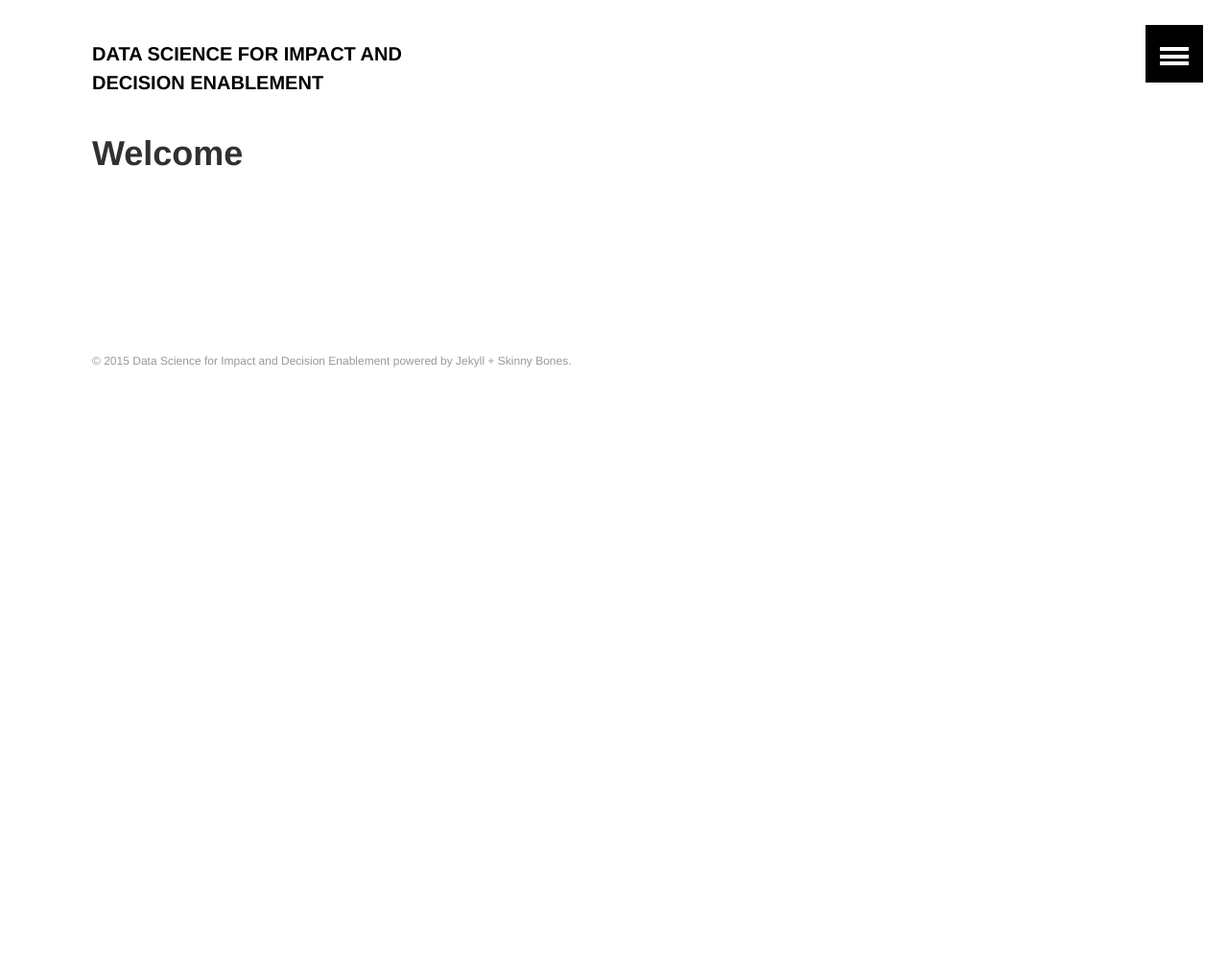
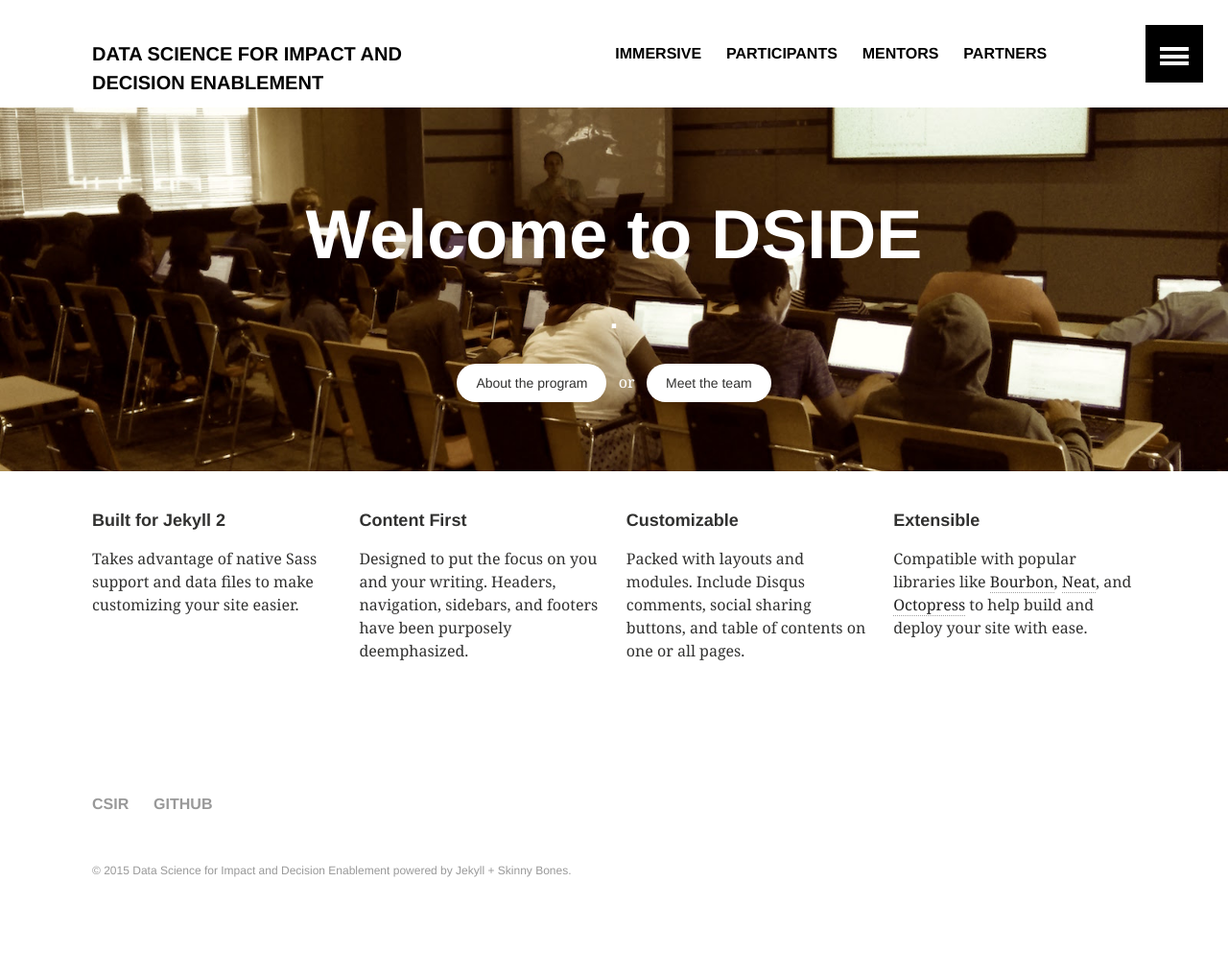
Before and after one commit to DSIDEWeb/dsideweb.github.io, a Jekyll site: the page built from index.md, in a window 1280 px wide. Shown: the whole page at 96% size. Built offline with Jekyll 4.4.1, drawn with Linux system fonts in a browser that asks for light colours; before the commit the page ends 900 px from its top, so only the background shows below that.

Commit message:
Initial commit

```diff
--- /dev/null
+++ b/_layouts/home.html
@@ -0,0 +1,71 @@
+<!DOCTYPE html>
+<html>
+  <head>
+    <meta charset="utf-8">
+    <title>{% if page.title %}{{ page.title }} • {% endif %}{{ site.title }}</title>
+    {% if page.excerpt %}<meta name="description" content="{{ page.excerpt | strip_html }}">{% endif %}
+    {% if page.tags %}<meta name="keywords" content="{{ page.tags | join: ', ' }}">{% endif %}
+    {% if page.author %}
+      {% assign author = site.data.authors[page.author] %}{% else %}{% assign author = site.owner %}
+    {% endif %}
+    {% include open-graph.html %}
+    {% if author.google.plus %}<link rel="author" href="https://plus.google.com/{{ author.google.plus }}"/>{% endif %}
+
+    <link rel="canonical" href="{{ page.url | replace:'index.html','' | prepend: site.url }}">
+
+    <link href="{{ site.url }}/atom.xml" type="application/atom+xml" rel="alternate" title="{{ site.title }} Atom Feed">
+
+    <meta name="HandheldFriendly" content="True">
+    <meta name="MobileOptimized" content="320">
+    <meta name="viewport" content="width=device-width, initial-scale=1.0">
+    <meta http-equiv="cleartype" content="on">
+
+    <link rel="stylesheet" href="{{ site.url }}/css/main.css">
+    <!-- HTML5 Shiv and Media Query Support for IE -->
+    <!--[if lt IE 9]>
+      <script src="{{ site.url }}/js/vendor/html5shiv.min.js"></script>
+      <script src="{{ site.url }}/js/vendor/respond.min.js"></script>
+    <![endif]-->
+
+  </head>
+
+  <body>
+    {% include header.html %}
+    {% include navigation-sliding.html %}
+
+    {% if page.image.feature %}
+    <div class="page-lead" style="background-image:url({{ site.url }}/images/{{ page.image.feature }})">
+      <div class="wrap page-lead-content">
+        <h1>Welcome to DSIDE</h1>
+        <h2>.</h2>
+        <a href="{{ site.url }}/getting-started/" class="btn-inverse">About the program</a> &nbsp; or &nbsp; <a href="https://github.com/mmistakes/skinny-bones-jekyll" class="btn-inverse">Meet the team</a>
+      </div><!-- /.page-lead-content -->
+    </div><!-- /.page-lead -->
+    {% endif %}
+
+    <div id="page-wrapper">
+      {% include browser-upgrade.html %}
+
+      <div id="main" role="main">
+        <div class="wrap">
+          <div class="page-title">
+            <h1>{{ page.title }}</h1>
+            {% if page.excerpt %}<h2>{{ page.excerpt }}</h2>{% endif %}
+          </div>
+          <div class="archive-wrap">
+            <div class="page-content">
+              {{ content }}
+            </div><!-- /.page-content -->
+          </div class="archive-wrap"><!-- /.archive-wrap -->
+        </div><!-- /.wrap -->
+      </div><!-- /#main -->
+
+      {% include footer.html %}
+    </div>
+
+    <script src="{{ site.url }}/js/vendor/jquery-1.9.1.min.js"></script>
+    <script src="{{ site.url }}/js/main.js"></script>
+
+  </body>
+
+</html>
--- a/index.md
+++ b/index.md
@@ -1,11 +1,30 @@
 ---
-layout: archive
+layout: home
 permalink: /
-title: "Welcome"
+image:
+  feature: workshop.jpg
 ---
 
 <div class="tiles">
-{% for post in site.posts %}
-	{% include post-grid.html %}
-{% endfor %}
+
+<div class="tile">
+  <h2 class="post-title">Built for Jekyll 2</h2>
+  <p class="post-excerpt">Takes advantage of native Sass support and data files to make customizing your site easier.</p>
+</div><!-- /.tile -->
+
+<div class="tile">
+  <h2 class="post-title">Content First</h2>
+  <p class="post-excerpt">Designed to put the focus on you and your writing. Headers, navigation, sidebars, and footers have been purposely deemphasized.</p>
+</div><!-- /.tile -->
+
+<div class="tile">
+  <h2 class="post-title">Customizable</h2>
+  <p class="post-excerpt">Packed with layouts and modules. Include Disqus comments, social sharing buttons, and table of contents on one or all pages.</p>
+</div><!-- /.tile -->
+
+<div class="tile">
+  <h2 class="post-title">Extensible</h2>
+  <p class="post-excerpt">Compatible with popular libraries like <a href="http://bourbon.io">Bourbon</a>, <a href="http://neat.bourbon.io/">Neat</a>, and <a href="http://github.com/octopress/octopress">Octopress</a> to help build and deploy your site with ease.</p>
+</div><!-- /.tile -->
+
 </div><!-- /.tiles -->
```
Also changed, not shown: _data/footer.yml (+7 -2 lines), _data/navigation.yml (+22 -4 lines), images/white-board.jpg (added), images/workshop.jpg (added).
